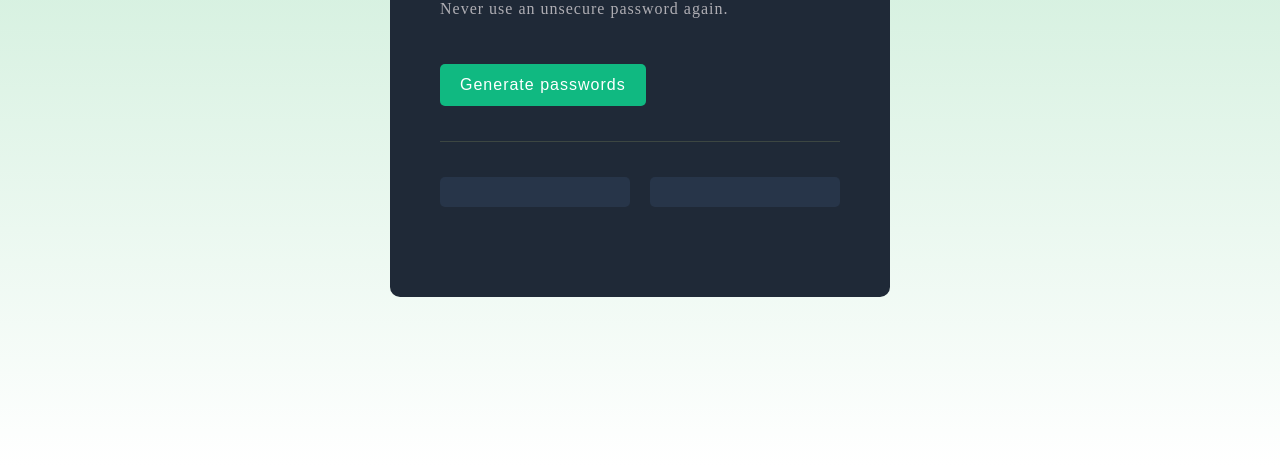
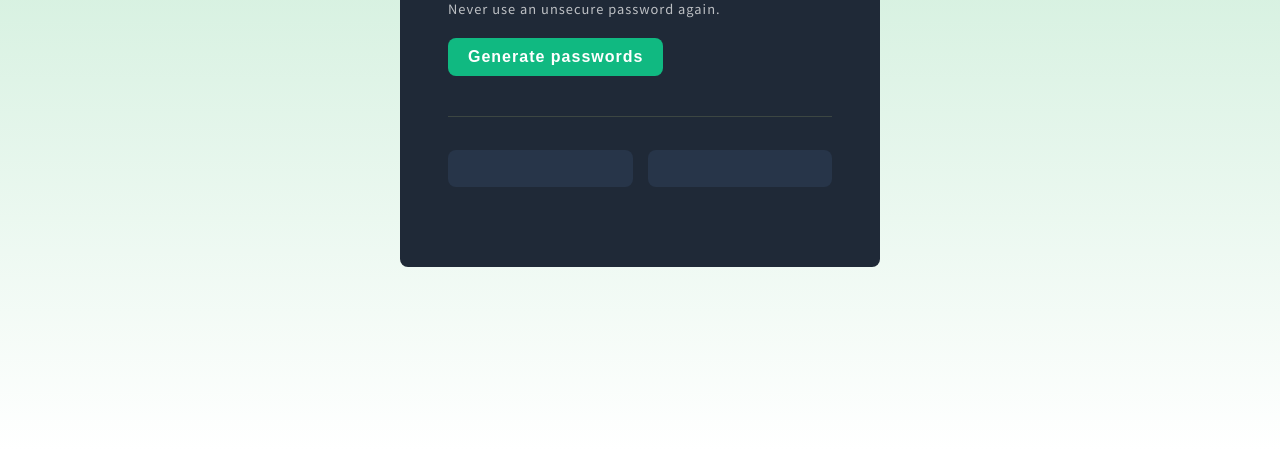
Before and after one commit to misterdac89/password-generator, a plain HTML site: page index.html in a window 1280 px wide. Shown: the part 350-816 px from the top of the page. Drawn offline with Linux system fonts and the light colour scheme.

Commit message:
Add files via upload
This is an app that can generate a 15 letters password

```diff
--- a/index.css
+++ b/index.css
@@ -1,75 +1,75 @@
+*,
+*::before,
+*::after {
+  box-sizing: border-box;
+  margin: 0;
+  padding: 0;
+}
+
 body {
+  font-family: "Source Sans Pro", sans-serif;
   background-image: linear-gradient(to top, #fff, #bae7cb);
   height: 100vh;
+  display: flex;
   align-items: center;
-}
-
-.main-container {
-   width: 500px;
-   background: #1F2937;
-   border-radius: 10px;
-}
-
-body, .main-container {
-   display: flex;
   justify-content: center;
 }
 
-.second-container {
-   width: 80%;
-   margin: 0 auto
+.primary-container {
+  min-width: 480px;
+  background: #1f2937;
+  border-radius: 8px;
 }
 
- h1 {
-   margin-top: 90px;
-   margin-bottom: 0;
+.secondary-container {
+  width: 80%;
+  margin: 5em auto;
 }
 
 .green-text {
   display: block;
-   color: #10B981;
+  color: #10b981;
 }
 
-.main-container .second-container p {
-   font-size: 16px;
-   color: #afaeb4;
+.primary-container .secondary-container p {
+  margin-top: 0.5em;
+  font-size: 0.9rem;
+  opacity: 0.7;
 }
 
 .generator-btn {
-   background: #10B981;
+  font-size: 1rem;
+  background: #10b981;
   color: inherit;
   border: none;
-   border-radius: 5px;
-   padding: 12px 20px;
-   margin-top: 30px;
-   font-size: 16px;
+  font-weight: 600;
+  border-radius: 8px;
+  padding: 0.625em 1.25em;
+  margin: 1.25em 0 2.5em;
+  cursor: pointer;
 }
 
 .generator-btn,
-.main-container .second-container p {
+.primary-container .secondary-container p {
   letter-spacing: 1px;
 }
 
 .password-container {
-   border-top: 1px solid #3c4642 ;
-   width: 100%;
-   display: flex;
-   align-items: center;
-   justify-content: space-between;
-   margin-top: 35px;
-   margin-bottom: 90px;
+  border-top: 1px solid #3c4642;
+  display: grid;
+  grid-template-columns: 1fr 1fr;
+  grid-template-rows: 70px;
+  column-gap: 15px;
 }
 
 .password-box {
-   width: 190px;
-   height: 30px;
   background: #273549;
   border: none;
-   border-radius: 5px;
-   margin-top: 35px;
+  border-radius: 8px;
+  margin-top: 2.5em;
 }
 
-.main-container,
+.primary-container,
 .password-box,
 h1 {
   color: #fff;
--- a/index.html
+++ b/index.html
@@ -1,20 +1,27 @@
 <!DOCTYPE html>
 <html lang="en">
+
 <head>
    <meta charset="UTF-8">
    <meta http-equiv="X-UA-Compatible" content="IE=edge">
    <meta name="viewport" content="width=device-width, initial-scale=1.0">
+   <link rel="preconnect" href="https://fonts.googleapis.com">
+   <link rel="preconnect" href="https://fonts.gstatic.com" crossorigin>
+   <link
+      href="https://fonts.googleapis.com/css2?family=Poppins:ital,wght@0,300;0,400;0,700;0,900;1,500&family=Roboto:wght@100;300;400;500;700;900&family=Source+Sans+Pro:wght@400;600;900&display=swap"
+      rel="stylesheet">
    <link rel="stylesheet" href="index.css">
    <title>Password Generator</title>
 </head>
+
 <body>
-      <div class="main-container">
-         <div class="second-container">
+   <div class="primary-container">
+      <div class="secondary-container">
          <h1>Generate a <span class="green-text">random password</span></h1>
          <p>Never use an unsecure password again.</p>
          <button class="generator-btn" id="generator-btn">Generate passwords</button>
          <div class="password-container">
-               <button id="passwordOne" class="password-box" ></button>
+            <button id="passwordOne" class="password-box"></button>
             <button id="passwordTwo" class="password-box"></button>
          </div>
       </div>
--- a/index.js
+++ b/index.js
@@ -1,11 +1,12 @@
-const characters =["A","B","C","D","E","F","G","H","I","J","K","L","M","N","O","P","Q","R","S","T","U","V","W","X","Y","Z","a","b","c","d","e","f","g","h","i","j","k","l","m","n","o","p","q","r","s","t","u","v","w","x","y","z", "0", "1", "2", "3", "4", "5", "6", "7", "8", "9","~","`","!","@","#","$","%","^","&","*","(",")","_","-","+","=","{","[","}","]",",","|",":",";","<",">",".","?","/"];
+const characters = [ "A", "B","C","D","E","F", "G","H","I","J","K","L","M","N","O","P","Q","R","S","T","U","V","W","X","Y","Z","a","b","c","d","e","f","g","h","i","j","k","l","m","n","o","p","q","r","s","t","u","v","w","x","y","z","0","1","2","3","4","5","6","7","8","9","~","`","!","@","#","$","%","^","&","*", "(", ")", "_", "-", "+", "=", "{", "[", "}", "]", ",", "|", ":", ";", "<", ">", ".", "?", "/", ];
+
+const generatorBtn = document.getElementById("generator-btn")
+const passwordOne = document.getElementById("passwordOne")
+const passwordTwo = document.getElementById("passwordTwo")
 
 let passwordLength = 15
 
-const passwordOne = document.getElementById("passwordOne")
-const passwordTwo = document.getElementById("passwordTwo")
-
-function getRandomCharacter () {
+function getRandomCharacter() {
   let randomChar = Math.floor(Math.random() * characters.length)
   return characters[randomChar]
 }
@@ -18,7 +19,7 @@ function getRandomPassword() {
   return randomPassword
 }
 
-document.getElementById("generator-btn").addEventListener("click", function() {
+generatorBtn.addEventListener("click", function() {
   passwordOne.textContent = getRandomPassword()
   passwordTwo.textContent = getRandomPassword()
 })
```
Lines whose indentation alone changed are shown as unchanged.
